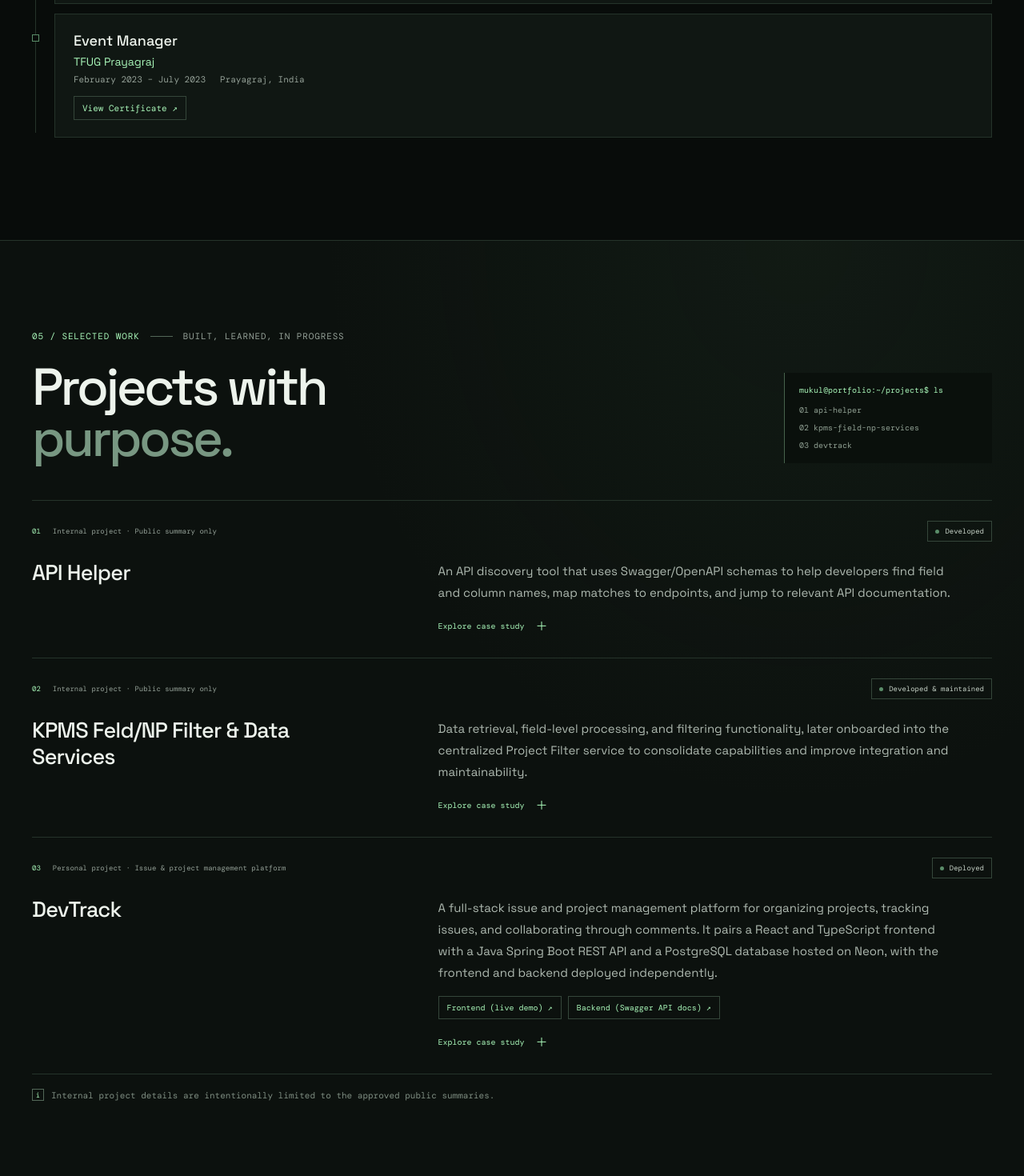
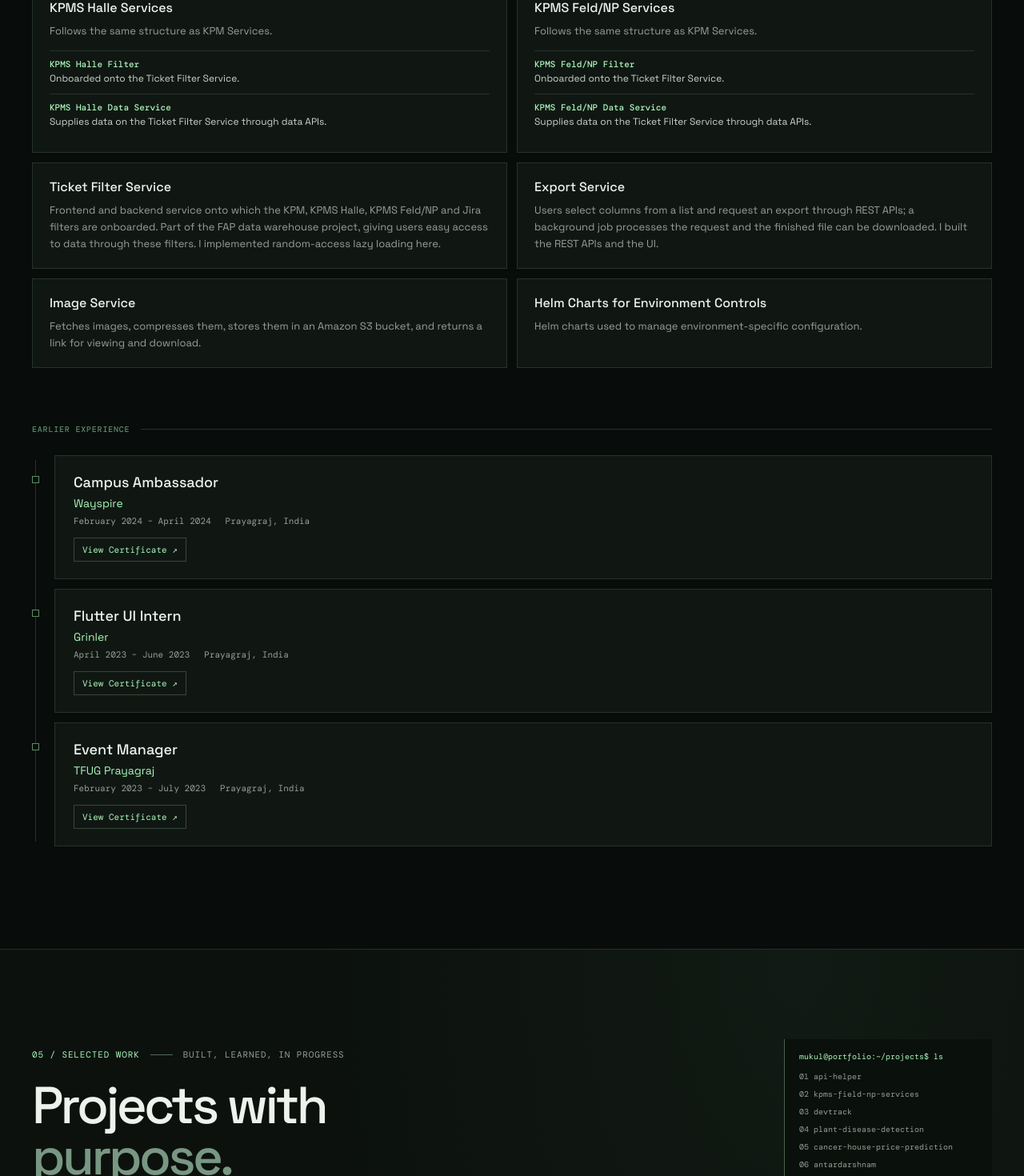
Before and after one commit to mukulpandey2866/Full-Stack-Portfolio, a React (Vite) app: page / in a window 1280 px wide. Shown: the part 3360-4830 px from the top of the page at 80% size. Built offline with nearby package versions, Linux system fonts and the light colour scheme.

Commit message:
general changes

```diff
--- a/src/App.tsx
+++ b/src/App.tsx
@@ -92,14 +92,14 @@ function App() {
         if (caseStudy) caseStudy.open = true
         window.setTimeout(() => card?.scrollIntoView({ behavior: 'smooth', block: 'center' }), 80)
       }
-      else { output = `Project not found: ${projectQuery}. Try: api-helper, kpms, devtrack.`; error = true }
+      else { output = `Project not found: ${projectQuery}. Try: ${projects.map((item) => item.id).join(', ')}.`; error = true }
     }
     else if (normalized === 'ai-journey' || normalized === 'ai') { output = 'From machine learning foundations toward full-stack AI applications.'; section = 'ai-journey' }
     else if (normalized === 'education') { output = education.map((item) => `${item.degree} · ${item.institution}`).join('\n'); section = 'education' }
     else if (normalized === 'certifications') { output = certifications.map((item) => item.name).join('\n'); section = 'certifications' }
     else if (normalized === 'achievements') { output = achievements.map((item) => item.title).join('\n'); section = 'achievements' }
     else if (normalized === 'resume') { output = resumeAvailable ? 'Resume link is configured.' : 'Resume coming soon. A verified PDF link has not been added yet.'; section = 'resume' }
-    else if (normalized === 'contact') { output = `${profile.email}\nGitHub: ${profile.github}\nLinkedIn: ${profile.linkedin}`; section = 'contact' }
+    else if (normalized === 'contact') { output = `${profile.email}\nGitHub: ${profile.github}\nLinkedIn: ${profile.linkedin}\nLeetCode: ${profile.leetcode}`; section = 'contact' }
     else { output = `Command not recognized: ${raw.trim()}. Run "help" to see available commands.`; error = true }
 
     setLines((previous) => [...previous, { command: raw.trim(), output, error }])
@@ -187,14 +187,15 @@ function App() {
         <section id="experience" className="section shell experience-section">
           <div className="section-heading"><p className="eyebrow"><span className="eyebrow-mark">04 / EXPERIENCE</span><span className="eyebrow-line" /> PRACTICAL ENGINEERING</p><h2>{experience.role}<span className="heading-period">.</span></h2></div>
           <div className="experience-layout"><div className="experience-summary"><span className="experience-duration">02 <small>YEARS</small></span><p>Full-stack Java development<br />with an eye on the details.</p><span className="experience-missing">{experience.employer}<br />{experience.dates}</span></div><ul className="contribution-list">{experience.contributions.map((item, index) => <li key={item}><span className="contribution-index">0{index + 1}</span><span>{item}</span><span className="contribution-arrow" aria-hidden="true">↗</span></li>)}</ul></div>
+          <div className="prior-experience"><h3 className="subsection-title"><span>PROJECTS AT VWGDS</span><i aria-hidden="true" /></h3><ul className="work-project-grid">{experience.projects.map((item) => <li className="work-project-card" key={item.name}><h4>{item.name}</h4><p>{item.description}</p>{item.components && <ul className="work-project-parts">{item.components.map((part) => <li key={part.name}><strong>{part.name}</strong><span>{part.description}</span></li>)}</ul>}</li>)}</ul></div>
           <div className="prior-experience"><h3 className="subsection-title"><span>EARLIER EXPERIENCE</span><i aria-hidden="true" /></h3><ol className="timeline">{priorExperience.map((item) => <li className="timeline-item" key={`${item.organization}-${item.role}`}><span className="timeline-node" aria-hidden="true" /><div className="timeline-card"><h4>{item.role}</h4><p className="timeline-org">{item.organization}</p><p className="timeline-meta"><span>{item.duration}</span><span>{item.location}</span></p><a className="proof-link" href={item.certificateUrl} target="_blank" rel="noopener noreferrer" aria-label={`View certificate for ${item.role} at ${item.organization}`}>View Certificate ↗</a></div></li>)}</ol></div>
         </section>
 
         <section id="projects" className="section projects-section">
-          <div className="shell"><div className="section-heading section-heading-row"><div><p className="eyebrow"><span className="eyebrow-mark">05 / SELECTED WORK</span><span className="eyebrow-line" /> BUILT, LEARNED, IN PROGRESS</p><h2>Projects with<br /><span>purpose.</span></h2></div><div className="project-index-terminal"><span>mukul@portfolio:~/projects$ ls</span><span>01 api-helper</span><span>02 kpms-field-np-services</span><span>03 devtrack</span></div></div>
+          <div className="shell"><div className="section-heading section-heading-row"><div><p className="eyebrow"><span className="eyebrow-mark">05 / SELECTED WORK</span><span className="eyebrow-line" /> BUILT, LEARNED, IN PROGRESS</p><h2>Projects with<br /><span>purpose.</span></h2></div><div className="project-index-terminal"><span>mukul@portfolio:~/projects$ ls</span><span>01 api-helper</span><span>02 kpms-field-np-services</span><span>03 devtrack</span><span>04 plant-disease-detection</span><span>05 cancer-house-price-prediction</span><span>06 antardarshnam</span></div></div>
             <div className="project-list">{projects.map((project) => <article className="project-card" id={project.id} key={project.id}>
               <div className="project-card-head"><span className="project-number">{project.number}</span><span className="project-kind">{project.kind}</span><span className={`project-status ${project.status === 'In progress' ? 'status-progress' : ''}`}><i aria-hidden="true" />{project.status}</span></div>
-              <div className="project-card-main"><div className="project-title-col"><h3>{project.name}</h3><p className="project-status-mobile">{project.status}</p></div><div className="project-detail-col"><p className="project-description">{project.description}</p>{project.links && <div className="project-links">{project.links.map((link) => <a key={link.href} href={link.href} target="_blank" rel="noopener noreferrer">{link.label} ↗</a>)}</div>}<details className="case-study"><summary>Explore case study <span aria-hidden="true">＋</span></summary><div className="case-study-content"><div><h4>Overview</h4><p>{project.problem}</p></div><div><h4>Contribution & technical highlights</h4><ul>{project.contribution.map((item) => <li key={item}>{item}</li>)}</ul></div>{project.preview && <div><h4>Terminal preview</h4><pre className="project-preview">{project.preview.join('\n')}</pre></div>}<div><h4>Technology</h4><div className="project-stack">{project.stack.map((item) => <span key={item}>{item}</span>)}</div></div></div></details></div></div>
+              <div className="project-card-main"><div className="project-title-col"><h3>{project.name}</h3><p className="project-status-mobile">{project.status}</p></div><div className="project-detail-col"><p className="project-description">{project.description}</p>{project.links && <div className="project-links">{project.links.map((link) => <a key={link.href} href={link.href} target="_blank" rel="noopener noreferrer">{link.label} ↗</a>)}</div>}<details className="case-study"><summary>Explore case study <span aria-hidden="true">＋</span></summary><div className="case-study-content">{project.problem && <div><h4>Overview</h4><p>{project.problem}</p></div>}{project.contribution && <div><h4>Contribution & technical highlights</h4><ul>{project.contribution.map((item) => <li key={item}>{item}</li>)}</ul></div>}{project.preview && <div><h4>Terminal preview</h4><pre className="project-preview">{project.preview.join('\n')}</pre></div>}<div><h4>Technology</h4><div className="project-stack">{project.stack.map((item) => <span key={item}>{item}</span>)}</div></div></div></details></div></div>
             </article>)}</div>
             <div className="project-confidential-note"><span className="note-marker">i</span> Internal project details are intentionally limited to the approved public summaries.</div>
           </div>
@@ -214,7 +215,7 @@ function App() {
 
         <section id="resume" className="section shell resume-section"><div><p className="eyebrow"><span className="eyebrow-mark">10 / RESUME</span><span className="eyebrow-line" /> A CLOSER LOOK</p><h2>Want the<br /><span>full story?</span></h2></div><div className="resume-callout"><span className="resume-icon" aria-hidden="true">↗</span><div><h3>{resumeAvailable ? 'Download my resume' : 'Resume coming soon'}</h3><p>{resumeAvailable ? 'A PDF resume is ready to view.' : 'The resume link will be added here when available.'}</p></div>{resumeAvailable ? <a className="button button-primary" href={profile.resumeUrl} download="Mukul-Pandey-Resume.pdf">Download resume <span aria-hidden="true">↓</span></a> : <span className="resume-disabled">NOT YET AVAILABLE</span>}</div></section>
 
-        <section id="contact" className="contact-section"><div className="shell contact-inner"><div className="contact-copy"><p className="eyebrow"><span className="eyebrow-mark">11 / CONTACT</span><span className="eyebrow-line" /> OPEN TO WHAT&apos;S NEXT</p><h2>Let&apos;s build<br /><span>something useful.</span></h2><p>Reach out about full-stack engineering, AI opportunities, or a good technical conversation.</p><a className="email-link" href={`mailto:${profile.email}`}>{profile.email} <span aria-hidden="true">↗</span></a></div><div className="contact-links"><a href={profile.github} target="_blank" rel="noreferrer"><span>GitHub</span><span>github.com/mukulpandey2866 ↗</span></a><a href={profile.linkedin} target="_blank" rel="noreferrer"><span>LinkedIn</span><span>linkedin.com/in/mukul-pandey-274839210 ↗</span></a><a href={`mailto:${profile.email}`}><span>Email</span><span>{profile.email} ↗</span></a></div></div></section>
+        <section id="contact" className="contact-section"><div className="shell contact-inner"><div className="contact-copy"><p className="eyebrow"><span className="eyebrow-mark">11 / CONTACT</span><span className="eyebrow-line" /> OPEN TO WHAT&apos;S NEXT</p><h2>Let&apos;s build<br /><span>something useful.</span></h2><p>Reach out about full-stack engineering, AI opportunities, or a good technical conversation.</p><a className="email-link" href={`mailto:${profile.email}`}>{profile.email} <span aria-hidden="true">↗</span></a></div><div className="contact-links"><a href={profile.github} target="_blank" rel="noreferrer"><span>GitHub</span><span>github.com/mukulpandey2866 ↗</span></a><a href={profile.linkedin} target="_blank" rel="noreferrer"><span>LinkedIn</span><span>linkedin.com/in/mukul-pandey-274839210 ↗</span></a><a href={profile.leetcode} target="_blank" rel="noreferrer"><span>LeetCode</span><span>leetcode.com/u/mukul_pandey ↗</span></a><a href={`mailto:${profile.email}`}><span>Email</span><span>{profile.email} ↗</span></a></div></div></section>
       </main>
 
       <footer className="site-footer shell"><a className="wordmark" href="#top"><span className="wordmark-mark">MP</span><span>mukul<span className="wordmark-dot">.</span></span></a><span>Designed and built with care · Pune, India</span><a href="#top">Back to top ↑</a></footer>
--- a/src/data.ts
+++ b/src/data.ts
@@ -6,6 +6,7 @@ export const profile = {
   email: 'mukulpandey2866@gmail.com',
   github: 'https://github.com/mukulpandey2866',
   linkedin: 'https://linkedin.com/in/mukul-pandey-274839210',
+  leetcode: 'https://leetcode.com/u/mukul_pandey/',
   resumeUrl: '/mukul-pandey-resume.pdf',
   intro: "I'm a Full Stack Developer passionate about building scalable, reliable, and user-friendly applications. I work with technologies like Java, Quarkus, React, Vue and SQL to turn complex problems into practical solutions. With a background in machine learning and a strong interest in AI, I'm exploring ways to build smarter, AI-powered applications. I enjoy learning new technologies, solving challenging problems, and turning ideas into impactful products.",
 }
@@ -17,6 +18,12 @@ export const skills = [
   { title: 'Engineering & testing', note: 'Delivery, quality & operations', items: ['Git', 'Docker', 'CI/CD', 'OpenShift', 'JUnit', 'Mockito', 'Playwright', 'Postman', 'Docker-based integration testing'] },
   { title: 'Machine learning', note: 'Explored through learning and projects', items: ['Python', 'NumPy', 'pandas', 'scikit-learn', 'K-nearest neighbors (KNN)', 'Support Vector Machines (SVM)', 'Logistic regression', 'Clustering', 'Random forests', 'Parameter tuning', 'Machine learning fundamentals', 'Types of learning', 'Tensor-based concepts', 'EfficientNet-B0 and other explored models'] },
 ]
+
+export type WorkProject = {
+  name: string
+  description: string
+  components?: { name: string; description: string }[]
+}
 
 export const experience = {
   role: 'Software Engineer',
@@ -30,6 +37,45 @@ export const experience = {
     'Onboarded multiple projects into a centralized Project Filter service.',
     'Contributed to an export service and participated in peer code reviews.',
   ],
+  projects: [
+    {
+      name: 'Jira Services',
+      description: 'Three parts that together make up the Jira services project.',
+      components: [
+        { name: 'Jira Data', description: 'Serves Jira data through APIs.' },
+        { name: 'Jira Filter', description: 'Onboarded onto the Ticket Filter Service.' },
+        { name: 'Jira Ingest', description: 'A cron job that fetches Jira data into the data warehouse. I also built a cron job that periodically removes orphan tickets.' },
+      ],
+    },
+    {
+      name: 'KPM Services',
+      description: 'A larger application along the lines of KPMS Feld/NP, made up of two parts.',
+      components: [
+        { name: 'KPM Filter', description: 'Onboarded onto the Ticket Filter Service.' },
+        { name: 'KPM Data Service', description: 'Supplies the data for problem numbers on the Ticket Filter Service through data APIs.' },
+      ],
+    },
+    {
+      name: 'KPMS Halle Services',
+      description: 'Follows the same structure as KPM Services.',
+      components: [
+        { name: 'KPMS Halle Filter', description: 'Onboarded onto the Ticket Filter Service.' },
+        { name: 'KPMS Halle Data Service', description: 'Supplies data on the Ticket Filter Service through data APIs.' },
+      ],
+    },
+    {
+      name: 'KPMS Feld/NP Services',
+      description: 'Follows the same structure as KPM Services.',
+      components: [
+        { name: 'KPMS Feld/NP Filter', description: 'Onboarded onto the Ticket Filter Service.' },
+        { name: 'KPMS Feld/NP Data Service', description: 'Supplies data on the Ticket Filter Service through data APIs.' },
+      ],
+    },
+    { name: 'Ticket Filter Service', description: 'Frontend and backend service onto which the KPM, KPMS Halle, KPMS Feld/NP and Jira filters are onboarded. Part of the FAP data warehouse project, giving users easy access to data through these filters. I implemented random-access lazy loading here.' },
+    { name: 'Export Service', description: 'Users select columns from a list and request an export through REST APIs; a background job processes the request and the finished file can be downloaded. I built the REST APIs and the UI.' },
+    { name: 'Image Service', description: 'Fetches images, compresses them, stores them in an Amazon S3 bucket, and returns a link for viewing and download.' },
+    { name: 'Helm Charts for Environment Controls', description: 'Helm charts used to manage environment-specific configuration.' },
+  ] as WorkProject[],
 }
 
 export type PriorExperience = {
@@ -55,8 +101,8 @@ export type Project = {
   kind: string
   status: string
   description: string
-  problem: string
-  contribution: string[]
+  problem?: string
+  contribution?: string[]
   stack: string[]
   links?: ProjectLink[]
   preview?: string[]
@@ -101,11 +147,42 @@ export const projects: Project[] = [
     ],
     preview: ['$ devtrack --status', 'frontend  react + typescript   vercel', 'backend   spring boot (java 21) render', 'database  postgresql           neon', 'status    deployed'],
   },
+  {
+    id: 'plant-disease-detection',
+    number: '04',
+    name: 'Deep Learning based Disease Detection System for Plants',
+    kind: 'College project · Jan 2024 – Jun 2024',
+    status: 'Completed',
+    description: 'A deep learning system for detecting plant diseases, built with a CNN and EfficientNetB0 and tuned through parameter tuning.',
+    contribution: ['Reported accuracy: 99.86%.'],
+    stack: ['Python', 'Streamlit', 'CNN', 'EfficientNetB0', 'Parameter tuning'],
+    links: [{ label: 'Google Colab notebook', href: 'https://drive.google.com/file/d/1ydD2Ks--TII4MKyUCpvdDUix55JOpqVp/view?usp=drive_link' }],
+  },
+  {
+    id: 'cancer-house-price-prediction',
+    number: '05',
+    name: 'Cancer Cell Type Prediction & House Price Prediction',
+    kind: 'College project · 2022 – 2024',
+    status: 'Completed',
+    description: 'Two machine learning prediction projects: cancer cell type prediction and house price prediction.',
+    contribution: ['Reported accuracy: 99% and 100%.'],
+    stack: ['Python', 'Logistic Regression', 'Support Vector Machine'],
+    links: [{ label: 'Colab notebook', href: 'https://colab.research.google.com/drive/1qGz2DhpJcD8dsy4SQhGjq0yi7n7X-AQN' }],
+  },
+  {
+    id: 'antardarshnam',
+    number: '06',
+    name: 'Antardarshnam',
+    kind: 'College project · Sep 2021 – Jan 2022 · Smart India Hackathon 2022',
+    status: 'Completed',
+    description: 'A website with a large collection of resources such as books, games and videos for self-awareness.',
+    stack: ['HTML', 'CSS', 'JavaScript', 'React', 'MongoDB', 'Django'],
+  },
 ]
 
 export const education = [
   { degree: 'Bachelor of Technology (B.Tech.)', institution: 'IERT Prayagraj', detail: 'Graduated 2024' },
-  { degree: 'Master of Business Administration (MBA)', institution: 'IGNOU', detail: 'Pursuing · Fourth semester' },
+  { degree: 'Master of Business Administration (MBA)', institution: 'IGNOU', detail: 'Pursuing · Fourth semester · Completion by 2026' },
 ]
 
 export type Credential = {
@@ -141,5 +218,6 @@ export const achievements: Achievement[] = [
 export const commands = [
   'help', 'whoami', 'about', 'skills', 'experience', 'projects',
   'projects api-helper', 'projects kpms', 'projects devtrack',
+  'projects plant-disease-detection', 'projects cancer-house-price-prediction', 'projects antardarshnam',
   'ai-journey', 'education', 'certifications', 'achievements', 'resume', 'contact', 'clear',
 ]
--- a/src/styles.css
+++ b/src/styles.css
@@ -202,6 +202,15 @@ a:focus-visible, button:focus-visible, input:focus-visible, summary:focus-visibl
 .proof-link:hover { border-color: var(--green); }
 
 .prior-experience { margin-top: 70px; }
+.work-project-grid { display: grid; grid-template-columns: repeat(2, 1fr); gap: 12px; margin: 0; padding: 0; list-style: none; }
+.work-project-card { padding: 19px 21px; border: 1px solid var(--border); background: var(--surface); transition: border-color .2s ease, background .2s ease; }
+.work-project-card:hover { border-color: var(--green-dim); background: var(--surface-raised); }
+.work-project-card h4 { margin: 0 0 8px; font-size: 16px; font-weight: 500; }
+.work-project-card p { margin: 0; color: var(--muted); font-size: 13px; line-height: 1.65; }
+.work-project-parts { margin: 14px 0 0; padding: 0; list-style: none; }
+.work-project-parts li { display: grid; gap: 2px; padding: 9px 0; border-top: 1px solid var(--border); }
+.work-project-parts strong { color: var(--green); font: 500 11px var(--mono); }
+.work-project-parts span { color: #cbd4cc; font-size: 12px; line-height: 1.55; }
 .subsection-title { display: flex; align-items: center; gap: 14px; margin: 0 0 26px; color: var(--green-dim); font: 500 10px var(--mono); letter-spacing: .08em; }
 .subsection-title i { height: 1px; flex: 1; background: var(--border); }
 .timeline { position: relative; margin: 0; padding: 0 0 0 28px; list-style: none; }
@@ -314,7 +323,7 @@ a:focus-visible, button:focus-visible, input:focus-visible, summary:focus-visibl
   .education-grid { grid-template-columns: 1fr; margin-top: 30px; }
   .education-item { min-height: 155px; }
   .credentials-section { display: block; }
-  .credential-content, .achievement-grid { grid-template-columns: 1fr; margin-top: 30px; }
+  .credential-content, .achievement-grid, .work-project-grid { grid-template-columns: 1fr; margin-top: 30px; }
   .timeline-card h4 { font-size: 16px; }
   .resume-section { grid-template-columns: 1fr; gap: 27px; padding-top: 0; padding-bottom: 87px; }
   .resume-callout { flex-wrap: wrap; padding: 15px; }
```
Also changed, not shown: 1 other file (tests, documents, lock files or other folders).
